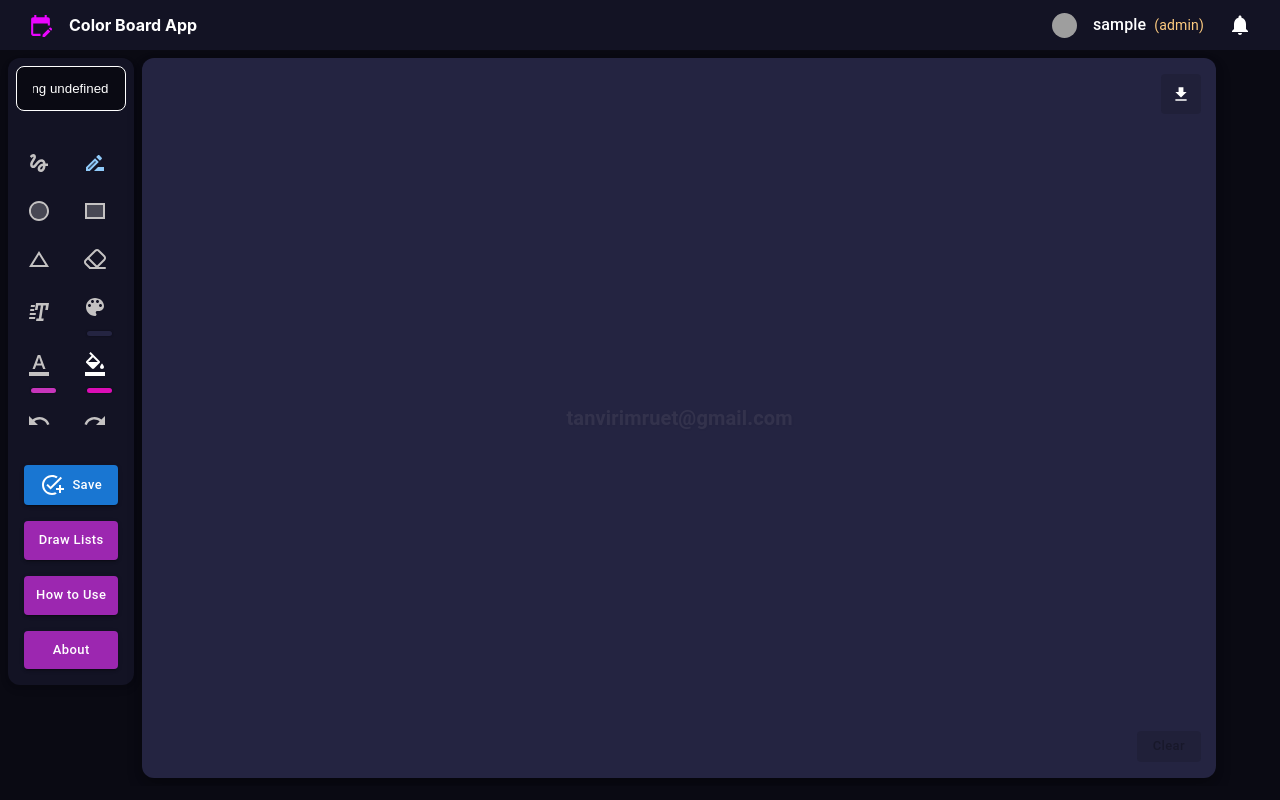
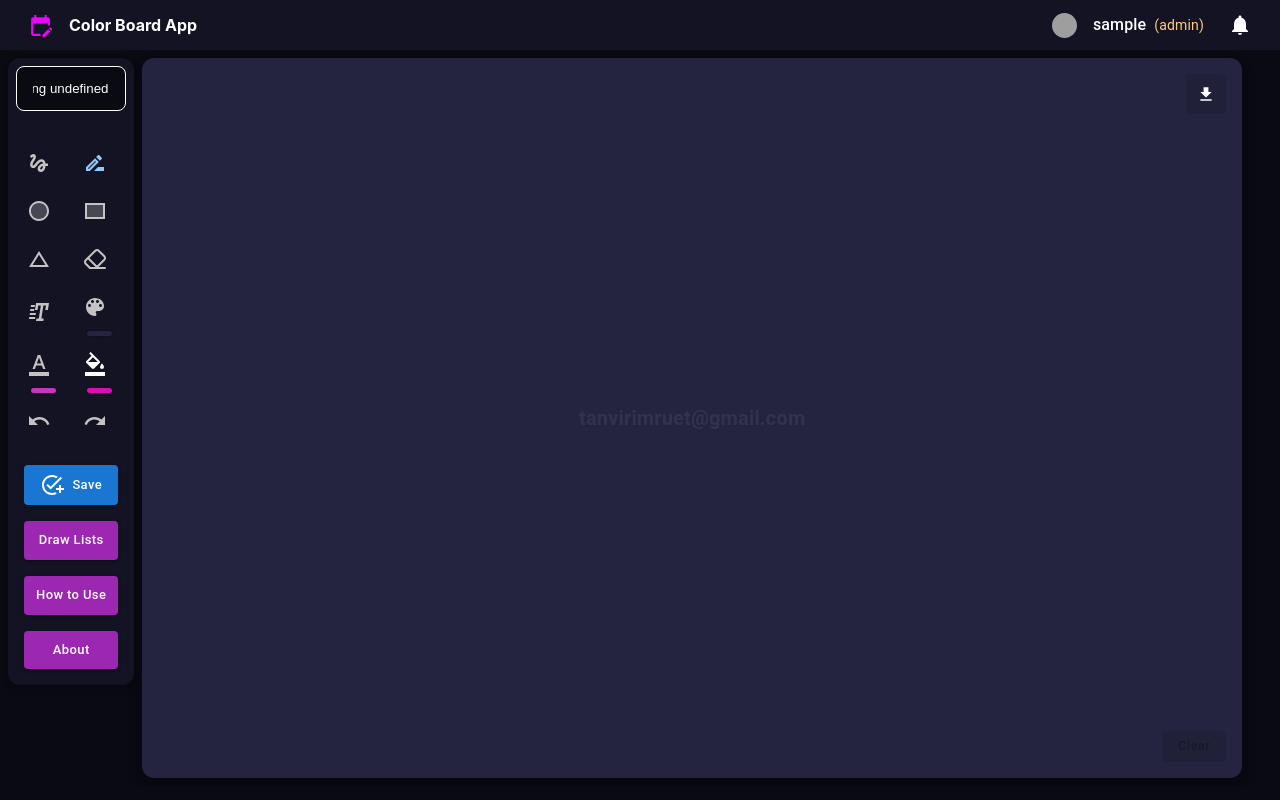
Before and after one commit to tanvirmitul1/whiteboard-application, a React (Create React App) app in the folder client/: page /create-drawing in a window 1280 px wide. Built offline with nearby package versions, Linux system fonts and the light colour scheme; no server answers; sample sign-in values are in the browser's storage; grey boxes are pictures that could not be loaded.

Commit message:
whiteboard size fix

```diff
--- a/client/src/components/Whiteboard.js
+++ b/client/src/components/Whiteboard.js
@@ -365,6 +365,7 @@ const Whiteboard = ({
       ref={containerRef}
       sx={{
         height: "90vh",
+        width: "100%",
         position: "relative",
       }}
       onContextMenu={handleContextMenu}
--- a/client/src/pages/CreateDrawingPage.js
+++ b/client/src/pages/CreateDrawingPage.js
@@ -231,7 +231,7 @@ const CreateDrawingPage = () => {
         sx={{
           width: {
             xs: "72%",
-            md: "85%",
+            md: "87%",
           },
         }}
       >
```
